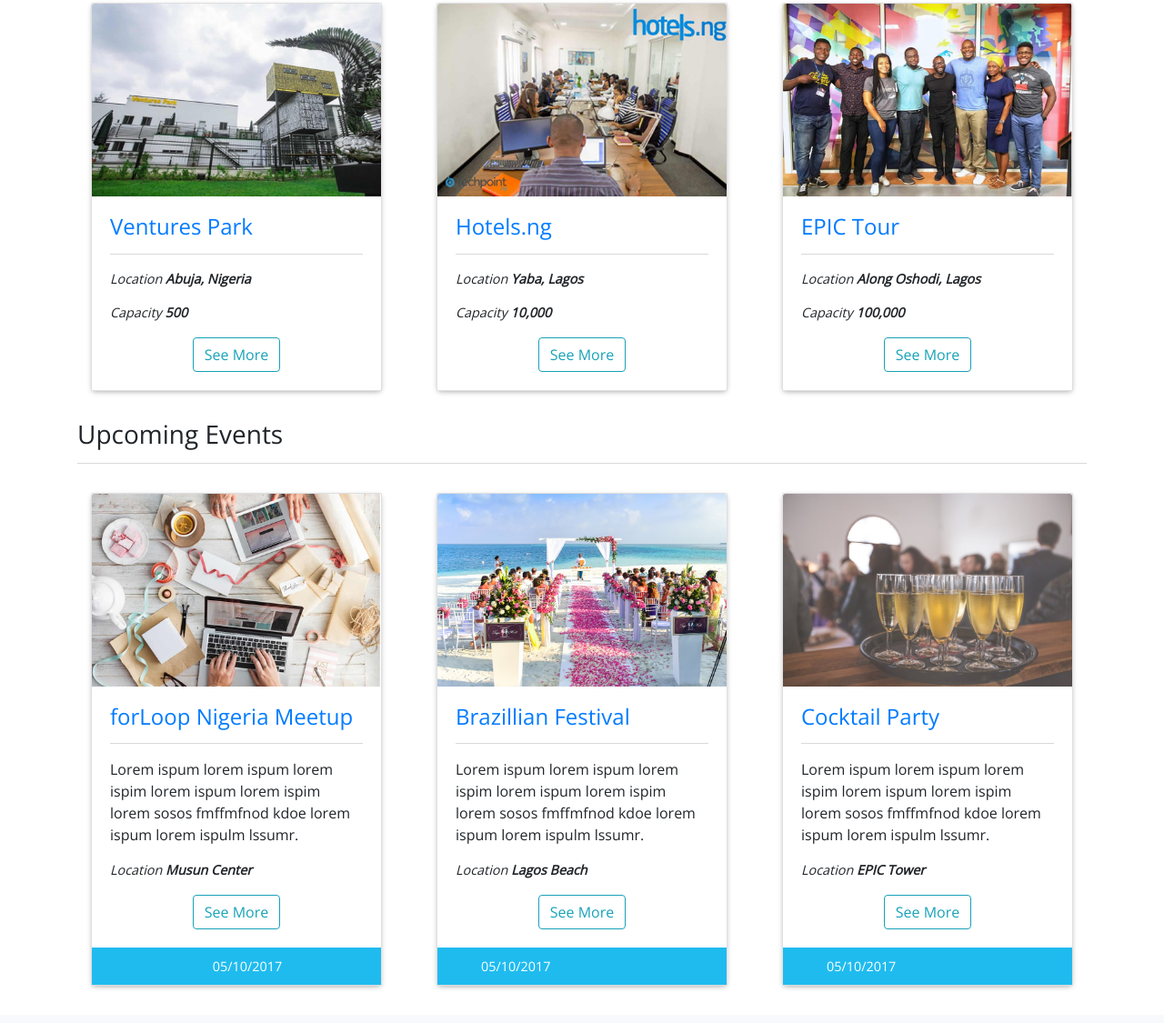
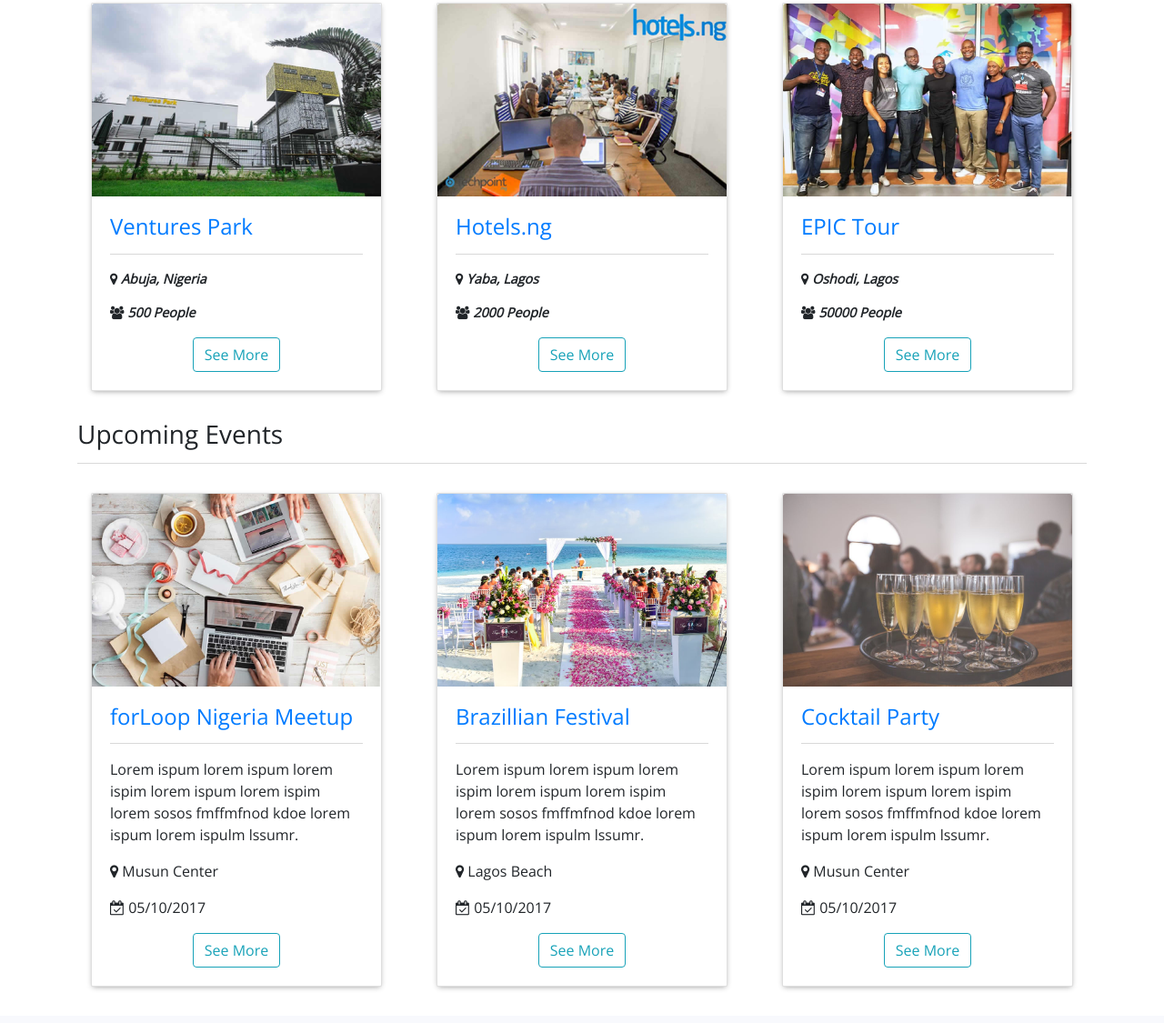
Before and after one commit to seunzone/event-manager, a plain HTML site: page template/index.html in a window 1280 px wide. Shown: the part 707-1832 px from the top of the page at 91% size. Drawn offline with nearby package versions, Linux system fonts and the light colour scheme.

Commit message:
switched to using font-awesome icons for the index landing page

```diff
--- a/template/index.html
+++ b/template/index.html
@@ -96,11 +96,11 @@
                 <h4 class="card-title">Ventures Park</h4>
                 <hr/>
               </a>
-              <p class="author">Location
+              <p class="author"><i class="fa fa-map-marker" aria-hidden="true"></i>
                 <span>Abuja, Nigeria</span>
               </p>
-              <p class="author">Capacity
-                <span>500</span>
+              <p class="author"><i class="fa fa-users" aria-hidden="true"></i>
+                <span>500 People</span>
               </p>
               <div class="seeButton">
 
@@ -123,11 +123,11 @@
                     <h4 class="card-title">Hotels.ng</h4>
                     <hr/>
                   </a>
-                  <p class="author">Location
+                    <p class="author"><i class="fa fa-map-marker" aria-hidden="true"></i>
                       <span>Yaba, Lagos</span>
                     </p>
-              <p class="author">Capacity
-                <span>10,000</span>
+                    <p class="author"><i class="fa fa-users" aria-hidden="true"></i>
+                      <span>2000 People</span>
                     </p>
               <div class="seeButton">
                 <a href="events.html" class="btn btn-outline-info"> See More</a>
@@ -150,13 +150,11 @@
                     <hr/>
                   </a>
 
-
-                   <p class="author">Location
-                <span>Along Oshodi, Lagos</span>
+                  <p class="author"><i class="fa fa-map-marker" aria-hidden="true"></i>
+                    <span>Oshodi, Lagos</span>
                   </p>
-
-              <p class="author">Capacity
-                <span>100,000</span>
+                  <p class="author"><i class="fa fa-users" aria-hidden="true"></i>
+                    <span>50000 People</span>
                   </p>
                    <div class="seeButton">
                   <a href="events.html" class="btn btn-outline-info"> See More</a>
@@ -195,23 +193,17 @@
                 lssumr.
               </p>
 
-              <p class="author">Location
-                <span>Musun Center</span>
+              <p>
+                  <i class="fa fa-map-marker" aria-hidden="true"></i>
+                  Musun Center
               </p>
+             <p><i class="fa fa-calendar-check-o" aria-hidden="true"></i>
+              05/10/2017</p>
               <div class="seeButton">
 
                 <a href="events.html" class="btn btn-outline-info"> See More</a>
               </div>
             </div>
-
-            <div class="card-data">
-              <ul align="center">
-                <li>
-                   05/10/2017
-                <li>
-              </ul>
-            </div>
-
           </div>
           <!--/.Card-->
 
@@ -231,19 +223,15 @@
                     lssumr.
                   </p>
 
-                  <p class="author">Location
-                <span>Lagos Beach</span>
+                  <p>
+                      <i class="fa fa-map-marker" aria-hidden="true"></i>
+                      Lagos Beach
                   </p>
+                 <p><i class="fa fa-calendar-check-o" aria-hidden="true"></i>
+                  05/10/2017</p>
               <div class="seeButton">
                 <a href="events.html" class="btn btn-outline-info"> See More</a>
               </div>
-            </div>
-                <div class="card-data">
-                  <ul>
-                    <li>
-                   05/10/2017
-                    <li>
-                  </ul>
             </div>
           </div>
 
@@ -263,21 +251,15 @@
                   <p class="card-text">Lorem ispum lorem ispum lorem ispim lorem ispum lorem ispim lorem sosos fmffmfnod kdoe lorem ispum lorem ispulm
                     lssumr.
                   </p>
-
-                   <p class="author">Location
-                <span>EPIC Tower</span>
+                  <p>
+                      <i class="fa fa-map-marker" aria-hidden="true"></i>
+                      Musun Center
                   </p>
+                 <p><i class="fa fa-calendar-check-o" aria-hidden="true"></i>
+                  05/10/2017</p>
                    <div class="seeButton">
                   <a href="events.html" class="btn btn-outline-info"> See More</a>
                  </div>
-                </div>
-
-                <div class="card-data">
-                  <ul>
-                    <li>
-                   05/10/2017
-                    <li>
-                  </ul>
                 </div>
 
               </div>
```
Lines whose indentation alone changed are shown as unchanged.
